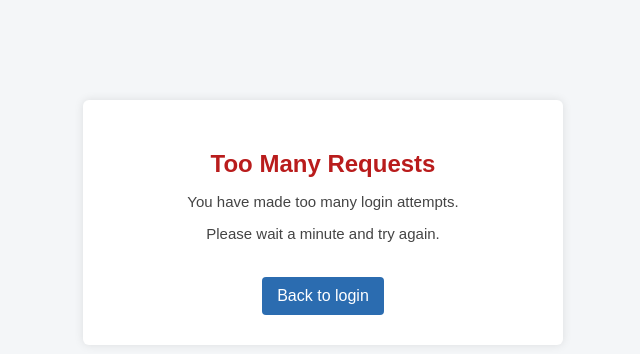
After one commit to muhammetalgan/Python-django-webapp-security-lab, a Django app: template webappsec/tasks/templates/429.html in a window 1280 px wide. The commit adds this page. Shown: the top 354 px of the page, without its empty margins (317-957 px from the left). Run offline with Django 5.2, Linux system fonts and the light colour scheme; the template is opened without the code that fills it, so the values that code supplies are empty.

Commit message:
Rate Limiting Added

```diff
--- /dev/null
+++ b/webappsec/tasks/templates/429.html
@@ -0,0 +1,58 @@
+<!DOCTYPE html>
+<html lang="en">
+<head>
+    <meta charset="UTF-8">
+    <title>Too Many Requests</title>
+
+    <style>
+        body {
+            font-family: Arial, sans-serif;
+            background-color: #f4f6f8;
+        }
+
+        .container {
+            width: 420px;
+            margin: 100px auto;
+            background: #ffffff;
+            padding: 30px;
+            border-radius: 6px;
+            box-shadow: 0 0 10px rgba(0,0,0,0.1);
+            text-align: center;
+        }
+
+        h2 {
+            color: #b91c1c;
+            margin-bottom: 15px;
+        }
+
+        p {
+            font-size: 15px;
+            color: #444;
+        }
+
+        a {
+            display: inline-block;
+            margin-top: 20px;
+            text-decoration: none;
+            background: #2b6cb0;
+            color: white;
+            padding: 10px 15px;
+            border-radius: 4px;
+        }
+
+        a:hover {
+            background: #1e4f8a;
+        }
+    </style>
+</head>
+
+<body>
+<div class="container">
+    <h2>Too Many Requests</h2>
+    <p>You have made too many login attempts.</p>
+    <p>Please wait a minute and try again.</p>
+
+    <a href="/login/">Back to login</a>
+</div>
+</body>
+</html>
--- a/webappsec/webappsec/urls.py
+++ b/webappsec/webappsec/urls.py
@@ -1,13 +1,13 @@
 from django.contrib import admin
 from django.urls import path, include
 from django.contrib.auth import views as auth_views
-
+from webappsec.views import RateLimitedLoginView
 urlpatterns = [
     # Django admin (default security model)
     path('admin/', admin.site.urls),
 
     # Auth
-    path('login/', auth_views.LoginView.as_view(template_name='login.html'), name='login'),
+    path('login/', RateLimitedLoginView.as_view(), name='login'),
     path('logout/', auth_views.LogoutView.as_view(), name='logout'),
 
     # App
```
Also changed, not shown: webappsec/tasks/templates/login.html (+14 -1 lines), webappsec/webappsec/settings.py (+12 -0 lines), webappsec/webappsec/views.py (+28 -4 lines), webappsec/db.sqlite3.
